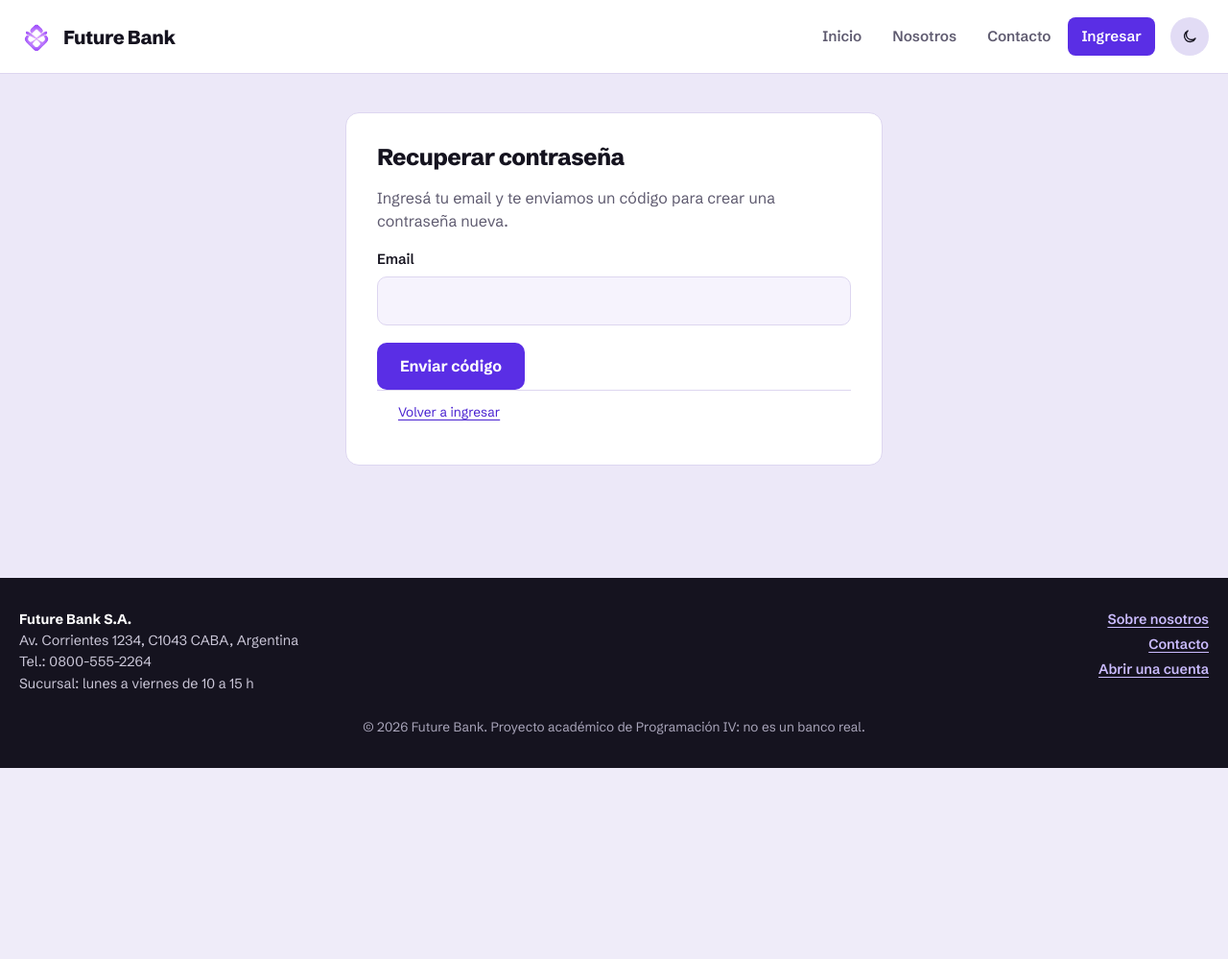
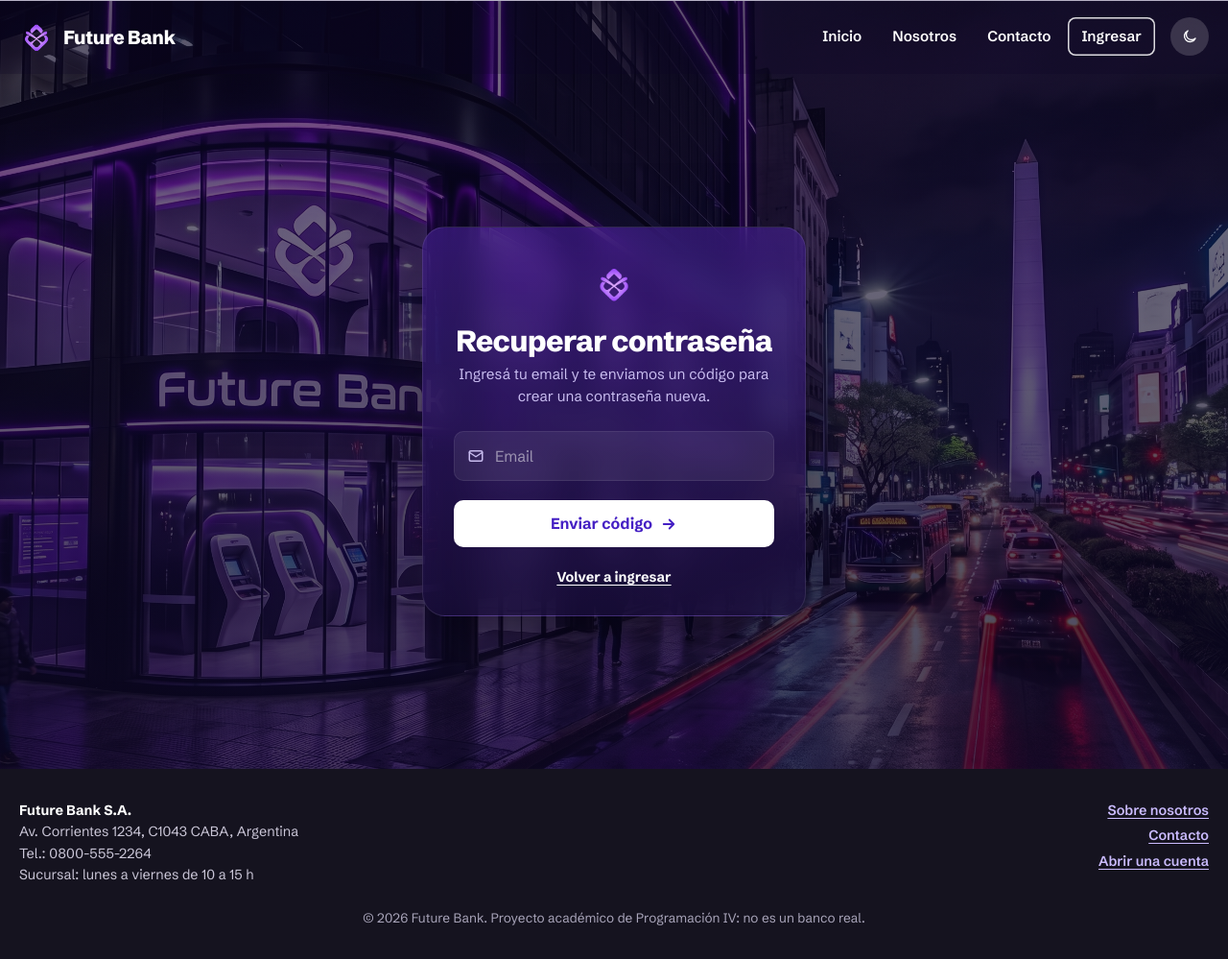
Before and after one commit to Lucas-Ferrari/frh-progra4-tp2, a PHP site: page /banco/recuperar_password.php in a window 1280 px wide. Shown: the whole page at 96% size. Before the commit the page ends 800 px from the top, so only its background shows below. Run offline with PHP 8.4, Linux system fonts and the light colour scheme.

Commit message:
Hotfix recupero de contrasenia

```diff
--- a/css/estilos.css
+++ b/css/estilos.css
@@ -2685,8 +2685,7 @@ img.acceso-logo { object-fit: contain; padding: 0; border: 0; border-radius: 0;
 }
 
 /* =====================================================================
-   Login y registro dentro del estilo de producto: tarjeta sólida sobre
-   el fondo, sin escenario con brillo ni vidrio esmerilado
+   Login y registro: foto de fondo con la tarjeta de vidrio violeta
    ===================================================================== */
 /* Escenario: foto de la sucursal a todo el ancho, con un velo oscuro
    para que la tarjeta se lea bien encima de cualquier zona de la foto */
@@ -2713,30 +2712,7 @@ html:not(.js) .app .contenido > .acceso:first-child {
     margin-top: -40px;
 }
 
-.app .acceso-tarjeta {
-    --titulos: inherit;
-    --texto: inherit;
-    --texto-suave: inherit;
-    padding: 36px 32px 28px;
-    border: 1px solid var(--borde);
-    border-radius: 16px;
-    background: var(--superficie);
-    backdrop-filter: none;
-    box-shadow: none;
-}
-
-.app .acceso h1 { color: var(--titulos); }
-
-.app .acceso .entrada input {
-    border: 1px solid var(--borde);
-    border-radius: 10px;
-    background: var(--superficie-2);
-    color: var(--texto);
-}
-
-.app .acceso .entrada input:focus { background: var(--superficie); border-color: var(--marca); }
-.app .acceso .entrada input::placeholder { color: var(--placeholder); }
-.app .acceso .entrada input[type="date"] { color-scheme: inherit; }
+
 .app .entrada > svg,
 .app .entrada-prefijo,
 .app .ver-password { color: var(--texto-suave); }
@@ -2744,22 +2720,6 @@ html:not(.js) .app .contenido > .acceso:first-child {
 .app .ver-password:hover,
 .app .ver-password[aria-pressed="true"] { color: var(--marca-texto); }
 
-.app .acceso-tipo { background: var(--superficie-2); box-shadow: inset 0 0 0 1px var(--borde); }
-.app .acceso-tipo label:has(input:checked) {
-    background: var(--superficie);
-    color: var(--titulos);
-    box-shadow: 0 0 0 1px var(--borde);
-}
-.app .acceso-tipo label:has(input:focus-visible) { outline-color: var(--marca); }
-
-.app .acceso-boton { background: var(--marca); color: #ffffff; }
-.app .acceso-boton:hover { background: var(--marca-oscura); }
-
-.app .acceso-pie a { color: var(--marca-texto); }
-.app .acceso :focus-visible { outline-color: var(--marca); }
-.app .acceso .campo-error .entrada input { border-color: var(--error-texto); }
-.app .acceso .error-campo { color: var(--error-texto); }
-.app .acceso .ayuda.cumple { color: var(--exito-texto); }
 
 /* =====================================================================
    Portada: ritmo de bloques
--- a/login.php
+++ b/login.php
@@ -59,6 +59,8 @@ require_once(__DIR__ . "/includes/header.php");
                 </div>
             </div>
 
+            <p class="acceso-olvido" style="text-align:right;margin:0 0 1rem;font-size:.9rem"><a href="recuperar_password.php">¿Olvidaste tu contraseña?</a></p>
+
             <button type="submit" class="boton acceso-boton">
                 Ingresar
                 <svg width="18" height="18" viewBox="0 0 24 24" fill="none" stroke="currentColor" stroke-width="2.5" stroke-linecap="round" stroke-linejoin="round" aria-hidden="true"><path d="M5 12h14M13 6l6 6-6 6"/></svg>
--- a/procesos/procesar_recuperar_password.php
+++ b/procesos/procesar_recuperar_password.php
@@ -45,7 +45,7 @@ if ($paso === "email") {
         "verificado" => false,
     ];
     // Debug: se muestra una sola vez en la página (consola, y en pantalla si el mail falló).
-    $_SESSION["flash_codigo"] = ["codigo" => $codigo, "mail_enviado" => $mailEnviado];
+    $_SESSION["flash_codigo"] = ["codigo" => $codigo, "mail_enviado" => $mailEnviado, "registrado" => $usuario !== null];
 
     redirigir("recuperar_password.php");
 }
--- a/recuperar_password.php
+++ b/recuperar_password.php
@@ -20,58 +20,77 @@ require_once(__DIR__ . "/includes/header.php");
 
 ?>
 
-<?php if ($flash !== null) : ?>
-    <script>console.log("Recovery code sent is " + <?php echo json_encode($flash["codigo"]); ?>);</script>
-    <?php if (!$flash["mail_enviado"]) : ?>
-        <div class="mensaje mensaje-info">No se pudo enviar el mail desde este servidor. Código de recuperación (debug): <code class="password-provisoria"><?php echo e($flash["codigo"]); ?></code></div>
-    <?php endif; ?>
-<?php endif; ?>
+<section class="acceso">
+    <div class="acceso-tarjeta">
+        <img class="acceso-logo" src="img/FutureBank_icon_navbar.png" alt="" width="44" height="44">
+        <h1>Recuperar contraseña</h1>
 
-<section class="tarjeta formulario formulario-centrado">
-    <h1>Recuperar contraseña</h1>
+        <?php if ($flash !== null) : ?>
+            <?php if (!$flash["registrado"]) : ?>
+                <script>console.log("Debug: el email no está registrado o está inactivo, ningún código va a funcionar.");</script>
+            <?php else : ?>
+                <script>console.log("Código de recuperación: " + <?php echo json_encode($flash["codigo"]); ?>);</script>
+            <?php endif; ?>
+            <?php if ($flash["registrado"] && !$flash["mail_enviado"]) : ?>
+                <div class="mensaje mensaje-info">No se pudo enviar el mail desde este servidor. Código (debug): <code class="password-provisoria"><?php echo e($flash["codigo"]); ?></code></div>
+            <?php endif; ?>
+        <?php endif; ?>
 
     <?php if ($rec === null) : ?>
-        <p class="texto-suave">Ingresá tu email y te enviamos un código para crear una contraseña nueva.</p>
+        <p class="acceso-subtitulo">Ingresá tu email y te enviamos un código para crear una contraseña nueva.</p>
         <form action="procesos/procesar_recuperar_password.php" method="POST" novalidate>
             <input type="hidden" name="paso" value="email">
             <div class="campo">
-                <label for="email">Email</label>
-                <input type="email" id="email" name="email" autocomplete="email" spellcheck="false" maxlength="100" required value="<?php echo e(valorAnterior("email")); ?>">
+                <label for="email" class="visualmente-oculto">Email</label>
+                <div class="entrada">
+                    <svg viewBox="0 0 24 24" fill="none" stroke="currentColor" stroke-width="2" stroke-linecap="round" stroke-linejoin="round" aria-hidden="true"><rect x="3" y="5" width="18" height="14" rx="2"/><path d="m3 7 9 6 9-6"/></svg>
+                    <input type="email" id="email" name="email" placeholder="Email" autocomplete="email" spellcheck="false" maxlength="100" required value="<?php echo e(valorAnterior("email")); ?>">
+                </div>
             </div>
-            <button type="submit" class="boton">Enviar código</button>
+            <button type="submit" class="boton acceso-boton">Enviar código <svg width="18" height="18" viewBox="0 0 24 24" fill="none" stroke="currentColor" stroke-width="2.5" stroke-linecap="round" stroke-linejoin="round" aria-hidden="true"><path d="M5 12h14M13 6l6 6-6 6"/></svg></button>
         </form>
 
     <?php elseif (!$rec["verificado"]) : ?>
-        <p class="texto-suave">Si <strong><?php echo e($rec["email"]); ?></strong> está registrado, te enviamos un código de 6 dígitos.</p>
+        <p class="acceso-subtitulo">Si <strong><?php echo e($rec["email"]); ?></strong> está registrado, te enviamos un código de 6 dígitos.</p>
         <form action="procesos/procesar_recuperar_password.php" method="POST" novalidate>
             <input type="hidden" name="paso" value="codigo">
             <div class="campo">
-                <label for="codigo">Código</label>
-                <input type="text" id="codigo" name="codigo" inputmode="numeric" autocomplete="one-time-code" maxlength="6" required>
+                <label for="codigo" class="visualmente-oculto">Código</label>
+                <div class="entrada">
+                    <svg viewBox="0 0 24 24" fill="none" stroke="currentColor" stroke-width="2" stroke-linecap="round" stroke-linejoin="round" aria-hidden="true"><rect x="4" y="11" width="16" height="10" rx="2"/><path d="M8 11V7a4 4 0 0 1 8 0v4"/></svg>
+                    <input type="text" id="codigo" name="codigo" placeholder="Código de 6 dígitos" inputmode="numeric" autocomplete="one-time-code" maxlength="6" required>
+                </div>
             </div>
-            <button type="submit" class="boton">Validar código</button>
+            <button type="submit" class="boton acceso-boton">Validar código <svg width="18" height="18" viewBox="0 0 24 24" fill="none" stroke="currentColor" stroke-width="2.5" stroke-linecap="round" stroke-linejoin="round" aria-hidden="true"><path d="M5 12h14M13 6l6 6-6 6"/></svg></button>
         </form>
 
     <?php else : ?>
-        <p class="texto-suave">Código validado. Elegí tu contraseña nueva.</p>
+        <p class="acceso-subtitulo">Código validado. Elegí tu contraseña nueva.</p>
         <form action="procesos/procesar_recuperar_password.php" method="POST" novalidate>
             <input type="hidden" name="paso" value="password">
-            <div class="fila-campos">
-                <div class="campo">
-                    <label for="password">Contraseña nueva</label>
-                    <input type="password" id="password" name="password" autocomplete="new-password" required data-password-min="<?php echo PASSWORD_LONGITUD_MINIMA; ?>">
-                    <span class="ayuda">Mínimo <?php echo PASSWORD_LONGITUD_MINIMA; ?> caracteres.</span>
+            <div class="campo">
+                <label for="password" class="visualmente-oculto">Contraseña nueva</label>
+                <div class="entrada">
+                    <svg viewBox="0 0 24 24" fill="none" stroke="currentColor" stroke-width="2" stroke-linecap="round" stroke-linejoin="round" aria-hidden="true"><rect x="4" y="11" width="16" height="10" rx="2"/><path d="M8 11V7a4 4 0 0 1 8 0v4"/></svg>
+                    <input type="password" id="password" name="password" placeholder="Contraseña nueva" autocomplete="new-password" required data-password-min="<?php echo PASSWORD_LONGITUD_MINIMA; ?>">
+                    <button type="button" class="ver-password" data-ver-password="password" aria-label="Mostrar contraseña" aria-pressed="false"><svg viewBox="0 0 24 24" fill="none" stroke="currentColor" stroke-width="2" stroke-linecap="round" stroke-linejoin="round" aria-hidden="true"><path d="M2 12s3.5-7 10-7 10 7 10 7-3.5 7-10 7S2 12 2 12z"/><circle cx="12" cy="12" r="3"/></svg></button>
                 </div>
-                <div class="campo">
-                    <label for="password_repetir">Repetir contraseña</label>
-                    <input type="password" id="password_repetir" name="password_repetir" autocomplete="new-password" required data-igual-a="password">
+                <span class="ayuda">Mínimo <?php echo PASSWORD_LONGITUD_MINIMA; ?> caracteres.</span>
+            </div>
+            <div class="campo">
+                <label for="password_repetir" class="visualmente-oculto">Repetir contraseña</label>
+                <div class="entrada">
+                    <svg viewBox="0 0 24 24" fill="none" stroke="currentColor" stroke-width="2" stroke-linecap="round" stroke-linejoin="round" aria-hidden="true"><rect x="4" y="11" width="16" height="10" rx="2"/><path d="M8 11V7a4 4 0 0 1 8 0v4"/></svg>
+                    <input type="password" id="password_repetir" name="password_repetir" placeholder="Repetir contraseña" autocomplete="new-password" required data-igual-a="password">
+                    <button type="button" class="ver-password" data-ver-password="password_repetir" aria-label="Mostrar contraseña" aria-pressed="false"><svg viewBox="0 0 24 24" fill="none" stroke="currentColor" stroke-width="2" stroke-linecap="round" stroke-linejoin="round" aria-hidden="true"><path d="M2 12s3.5-7 10-7 10 7 10 7-3.5 7-10 7S2 12 2 12z"/><circle cx="12" cy="12" r="3"/></svg></button>
                 </div>
             </div>
-            <button type="submit" class="boton">Guardar contraseña</button>
+            <button type="submit" class="boton acceso-boton">Guardar contraseña <svg width="18" height="18" viewBox="0 0 24 24" fill="none" stroke="currentColor" stroke-width="2.5" stroke-linecap="round" stroke-linejoin="round" aria-hidden="true"><path d="M5 12h14M13 6l6 6-6 6"/></svg></button>
         </form>
     <?php endif; ?>
 
-    <p class="texto-suave"><a href="login.php">Volver a ingresar</a><?php if ($rec !== null) : ?> · <a href="recuperar_password.php?reiniciar=1">Empezar de nuevo</a><?php endif; ?></p>
+        <p class="acceso-pie"><a href="login.php">Volver a ingresar</a><?php if ($rec !== null) : ?> · <a href="recuperar_password.php?reiniciar=1">Empezar de nuevo</a><?php endif; ?></p>
+    </div>
 </section>
 
 <?php require_once(__DIR__ . "/includes/footer.php"); ?>
```
